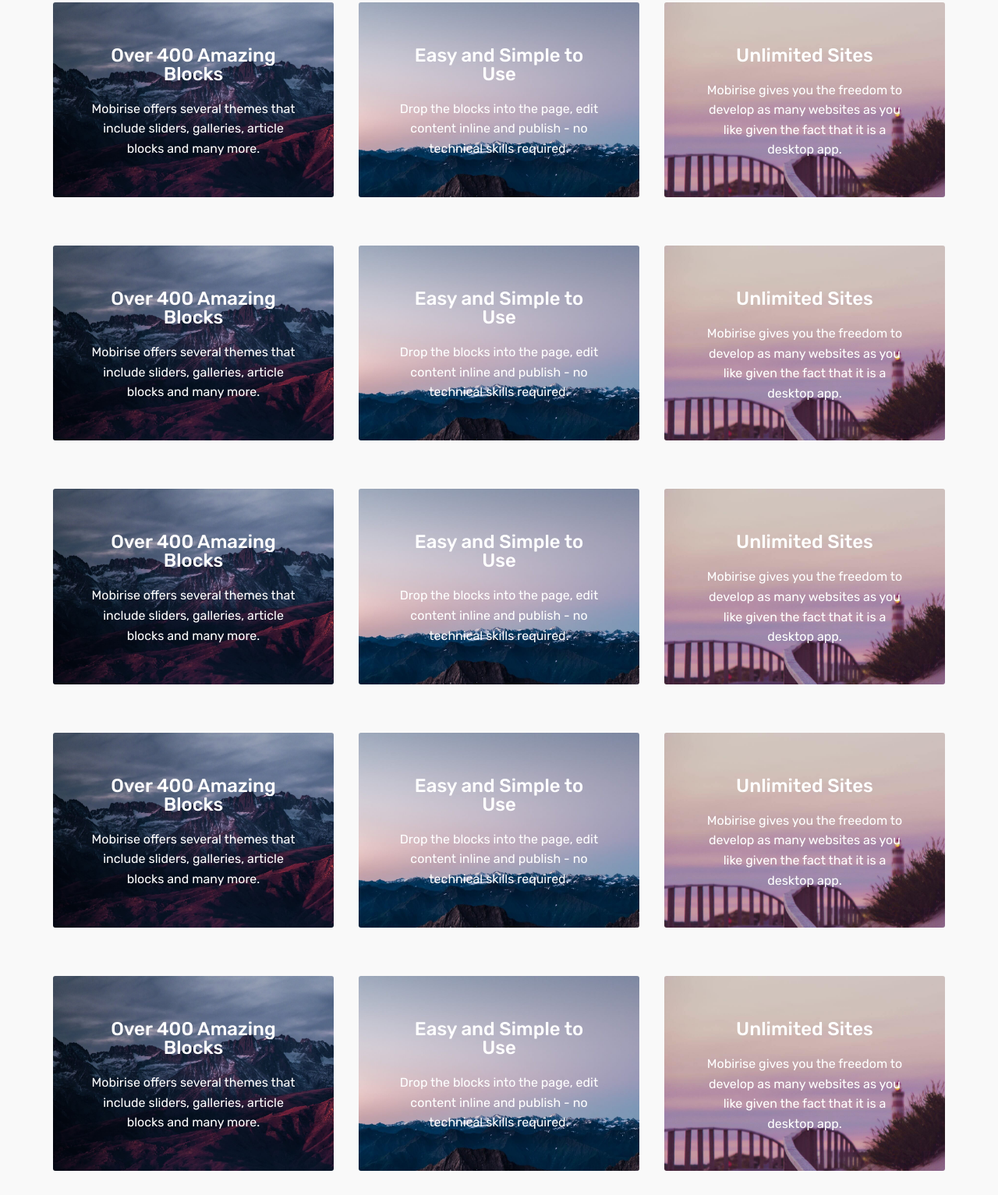
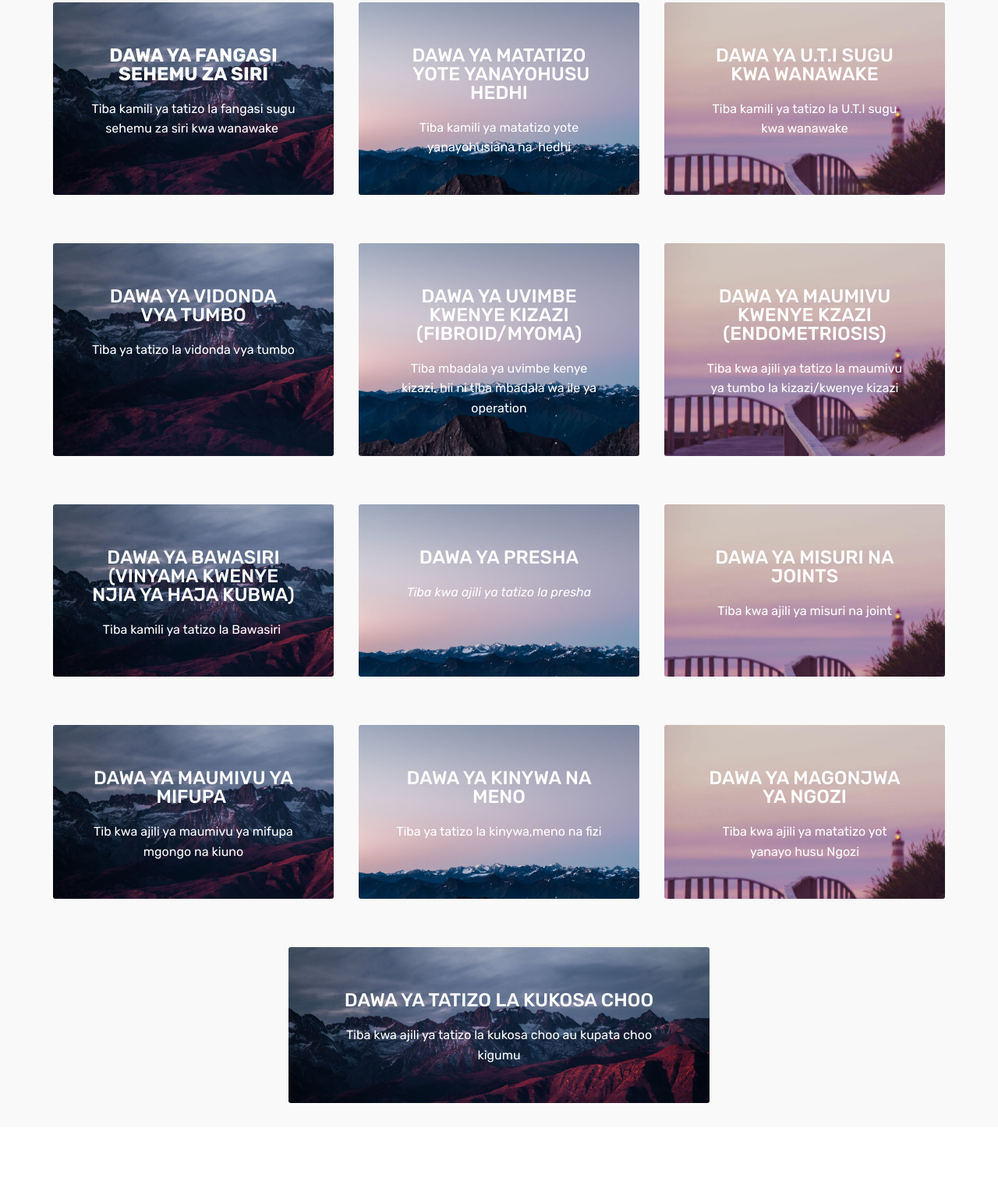
Before and after one commit to mwanaja/mwanajamii, a plain HTML site: page page3.html in a window 1280 px wide. Shown: the part 110-1643 px from the top of the page at 78% size. After the commit the page ends 1556 px from the top, so only its background shows below. Drawn offline with Linux system fonts and the light colour scheme.

Commit message:
create github pages

```diff
--- a/assets/mobirise/css/mbr-additional.css
+++ b/assets/mobirise/css/mbr-additional.css
@@ -1862,6 +1862,9 @@ body {
   width: auto;
   max-width: 600px;
 }
+.cid-qW6Vb8uvqr H4 {
+  text-align: center;
+}
 .cid-qW6YN7fVVB {
   padding-top: 15px;
   padding-bottom: 15px;
--- a/page3.html
+++ b/page3.html
@@ -33,39 +33,32 @@
                 <div class="card-img">
                     <img src="assets/images/jumbotron.jpg" alt="Mobirise">
                 </div>
-                <h4 class="card-title py-2 mbr-fonts-style display-5">
-                    Over 400 Amazing Blocks
-                </h4>
+                <h4 class="card-title py-2 mbr-fonts-style display-5"><strong>
+                    DAWA YA FANGASI SEHEMU ZA SIRI</strong></h4>
                 <p class="mbr-text mbr-fonts-style display-7">
-                    Mobirise offers several themes that include sliders, galleries, article blocks and many more.
-                </p>
+                    Tiba kamili ya tatizo la fangasi sugu sehemu za siri kwa wanawake&nbsp;<br></p>
             </div>
             <div class="card col-12 col-md-6 p-5 m-3 align-center col-lg-4">
                 <div class="card-img">
                     <img src="assets/images/jumbotron2.jpg" alt="Mobirise">
                 </div>
-                <h4 class="card-title py-2 mbr-fonts-style display-5">
-                    Easy and Simple to Use
-                </h4>
+                <h4 class="card-title py-2 mbr-fonts-style display-5">DAWA YA MATATIZO &nbsp;YOTE YANAYOHUSU HEDHI</h4>
                 <p class="mbr-text mbr-fonts-style display-7">
-                    Drop the blocks into the page, edit content inline and publish - no technical skills required.
-                </p>
+                    Tiba kamili ya matatizo yote yanayohusiana na &nbsp;hedhi</p>
             </div>
             <div class="card col-12 col-md-6 p-5 m-3 align-center col-lg-4">
                 <div class="card-img">
                     <img src="assets/images/background5.jpg" alt="Mobirise">
                 </div>
                 <h4 class="card-title py-2 mbr-fonts-style display-5">
-                    Unlimited Sites
-                </h4>
+                    DAWA YA U.T.I SUGU KWA WANAWAKE</h4>
                 <p class="mbr-text mbr-fonts-style display-7">
-                    Mobirise gives you the freedom to develop as many websites as you like given the fact that it is a desktop app.
-                </p>
+                    Tiba kamili ya tatizo la U.T.I sugu kwa wanawake</p>
             </div>
         </div>
 </div></section>
 
-<section class="engine"><a href="https://mobirise.me/w">free html5 templates</a></section><section class="features13 cid-qW6YN7fVVB" id="features13-o">
+<section class="engine"><a href="https://mobirise.me/m">web design templates</a></section><section class="features13 cid-qW6YN7fVVB" id="features13-o">
 
 
 
@@ -76,36 +69,27 @@
         <div class="media-container-row container">
             <div class="card col-12 col-md-6 p-5 m-3 align-center col-lg-4">
                 <div class="card-img">
-                    <img src="assets/images/jumbotron0.jpg" alt="Mobirise">
+                    <img src="assets/images/jumbotron3.jpg" alt="Mobirise">
                 </div>
-                <h4 class="card-title py-2 mbr-fonts-style display-5">
-                    Over 400 Amazing Blocks
-                </h4>
+                <h4 class="card-title py-2 mbr-fonts-style display-5">DAWA YA VIDONDA VYA TUMBO</h4>
                 <p class="mbr-text mbr-fonts-style display-7">
-                    Mobirise offers several themes that include sliders, galleries, article blocks and many more.
-                </p>
+                    Tiba ya tatizo la vidonda vya tumbo</p>
             </div>
             <div class="card col-12 col-md-6 p-5 m-3 align-center col-lg-4">
                 <div class="card-img">
-                    <img src="assets/images/jumbotron21.jpg" alt="Mobirise">
+                    <img src="assets/images/jumbotron24.jpg" alt="Mobirise">
                 </div>
-                <h4 class="card-title py-2 mbr-fonts-style display-5">
-                    Easy and Simple to Use
-                </h4>
+                <h4 class="card-title py-2 mbr-fonts-style display-5">DAWA YA UVIMBE KWENYE KIZAZI<br>(FIBROID/MYOMA)</h4>
                 <p class="mbr-text mbr-fonts-style display-7">
-                    Drop the blocks into the page, edit content inline and publish - no technical skills required.
-                </p>
+                    Tiba mbadala ya uvimbe kenye kizazi. hii ni tiba mbadala wa ile ya operation</p>
             </div>
             <div class="card col-12 col-md-6 p-5 m-3 align-center col-lg-4">
                 <div class="card-img">
-                    <img src="assets/images/background52.jpg" alt="Mobirise">
+                    <img src="assets/images/background55.jpg" alt="Mobirise">
                 </div>
-                <h4 class="card-title py-2 mbr-fonts-style display-5">
-                    Unlimited Sites
-                </h4>
+                <h4 class="card-title py-2 mbr-fonts-style display-5">DAWA YA MAUMIVU KWENYE KZAZI<br>(ENDOMETRIOSIS)</h4>
                 <p class="mbr-text mbr-fonts-style display-7">
-                    Mobirise gives you the freedom to develop as many websites as you like given the fact that it is a desktop app.
-                </p>
+                    Tiba kwa ajili ya tatizo la maumivu ya tumbo la kizazi/kwenye kizazi</p>
             </div>
         </div>
 </div></section>
@@ -121,36 +105,26 @@
         <div class="media-container-row container">
             <div class="card col-12 col-md-6 p-5 m-3 align-center col-lg-4">
                 <div class="card-img">
-                    <img src="assets/images/jumbotron0.jpg" alt="Mobirise">
+                    <img src="assets/images/jumbotron3.jpg" alt="Mobirise">
                 </div>
-                <h4 class="card-title py-2 mbr-fonts-style display-5">
-                    Over 400 Amazing Blocks
-                </h4>
+                <h4 class="card-title py-2 mbr-fonts-style display-5">DAWA YA BAWASIRI<br>(VINYAMA KWENYE NJIA YA HAJA KUBWA)</h4>
                 <p class="mbr-text mbr-fonts-style display-7">
-                    Mobirise offers several themes that include sliders, galleries, article blocks and many more.
-                </p>
+                    Tiba kamili ya tatizo la Bawasiri&nbsp;</p>
             </div>
             <div class="card col-12 col-md-6 p-5 m-3 align-center col-lg-4">
                 <div class="card-img">
-                    <img src="assets/images/jumbotron21.jpg" alt="Mobirise">
+                    <img src="assets/images/jumbotron24.jpg" alt="Mobirise">
                 </div>
-                <h4 class="card-title py-2 mbr-fonts-style display-5">
-                    Easy and Simple to Use
-                </h4>
-                <p class="mbr-text mbr-fonts-style display-7">
-                    Drop the blocks into the page, edit content inline and publish - no technical skills required.
-                </p>
+                <h4 class="card-title py-2 mbr-fonts-style display-5">DAWA YA PRESHA</h4>
+                <p class="mbr-text mbr-fonts-style display-7"><em>
+                    Tiba kwa ajili ya tatizo la presha</em></p>
             </div>
             <div class="card col-12 col-md-6 p-5 m-3 align-center col-lg-4">
                 <div class="card-img">
-                    <img src="assets/images/background52.jpg" alt="Mobirise">
+                    <img src="assets/images/background55.jpg" alt="Mobirise">
                 </div>
-                <h4 class="card-title py-2 mbr-fonts-style display-5">
-                    Unlimited Sites
-                </h4>
-                <p class="mbr-text mbr-fonts-style display-7">
-                    Mobirise gives you the freedom to develop as many websites as you like given the fact that it is a desktop app.
-                </p>
+                <h4 class="card-title py-2 mbr-fonts-style display-5">DAWA YA MISURI NA JOINTS</h4>
+                <p class="mbr-text mbr-fonts-style display-7">Tiba kwa ajili ya misuri na joint</p>
             </div>
         </div>
 </div></section>
@@ -166,36 +140,30 @@
         <div class="media-container-row container">
             <div class="card col-12 col-md-6 p-5 m-3 align-center col-lg-4">
                 <div class="card-img">
-                    <img src="assets/images/jumbotron0.jpg" alt="Mobirise">
+                    <img src="assets/images/jumbotron3.jpg" alt="Mobirise">
                 </div>
                 <h4 class="card-title py-2 mbr-fonts-style display-5">
-                    Over 400 Amazing Blocks
-                </h4>
+                    DAWA YA MAUMIVU YA MIFUPA&nbsp;</h4>
                 <p class="mbr-text mbr-fonts-style display-7">
-                    Mobirise offers several themes that include sliders, galleries, article blocks and many more.
-                </p>
+                    Tib kwa ajili ya maumivu ya mifupa mgongo na kiuno</p>
             </div>
             <div class="card col-12 col-md-6 p-5 m-3 align-center col-lg-4">
                 <div class="card-img">
-                    <img src="assets/images/jumbotron21.jpg" alt="Mobirise">
+                    <img src="assets/images/jumbotron24.jpg" alt="Mobirise">
                 </div>
                 <h4 class="card-title py-2 mbr-fonts-style display-5">
-                    Easy and Simple to Use
-                </h4>
+                    DAWA YA KINYWA NA MENO</h4>
                 <p class="mbr-text mbr-fonts-style display-7">
-                    Drop the blocks into the page, edit content inline and publish - no technical skills required.
-                </p>
+                    Tiba ya tatizo la kinywa,meno na fizi</p>
             </div>
             <div class="card col-12 col-md-6 p-5 m-3 align-center col-lg-4">
                 <div class="card-img">
-                    <img src="assets/images/background52.jpg" alt="Mobirise">
+                    <img src="assets/images/background55.jpg" alt="Mobirise">
                 </div>
                 <h4 class="card-title py-2 mbr-fonts-style display-5">
-                    Unlimited Sites
-                </h4>
+                    DAWA YA MAGONJWA YA NGOZI</h4>
                 <p class="mbr-text mbr-fonts-style display-7">
-                    Mobirise gives you the freedom to develop as many websites as you like given the fact that it is a desktop app.
-                </p>
+                    Tiba kwa ajili ya matatizo yot yanayo husu Ngozi</p>
             </div>
         </div>
 </div></section>
@@ -209,39 +177,16 @@
 
 
         <div class="media-container-row container">
-            <div class="card col-12 col-md-6 p-5 m-3 align-center col-lg-4">
+            <div class="card col-12 col-md-6 p-5 m-3 align-center">
                 <div class="card-img">
-                    <img src="assets/images/jumbotron0.jpg" alt="Mobirise">
+                    <img src="assets/images/jumbotron3.jpg" alt="Mobirise">
                 </div>
-                <h4 class="card-title py-2 mbr-fonts-style display-5">
-                    Over 400 Amazing Blocks
-                </h4>
+                <h4 class="card-title py-2 mbr-fonts-style display-5">DAWA YA TATIZO LA KUKOSA CHOO</h4>
                 <p class="mbr-text mbr-fonts-style display-7">
-                    Mobirise offers several themes that include sliders, galleries, article blocks and many more.
-                </p>
+                    Tiba kwa ajili ya tatizo la kukosa choo au kupata choo kigumu</p>
             </div>
-            <div class="card col-12 col-md-6 p-5 m-3 align-center col-lg-4">
-                <div class="card-img">
-                    <img src="assets/images/jumbotron21.jpg" alt="Mobirise">
-                </div>
-                <h4 class="card-title py-2 mbr-fonts-style display-5">
-                    Easy and Simple to Use
-                </h4>
-                <p class="mbr-text mbr-fonts-style display-7">
-                    Drop the blocks into the page, edit content inline and publish - no technical skills required.
-                </p>
-            </div>
-            <div class="card col-12 col-md-6 p-5 m-3 align-center col-lg-4">
-                <div class="card-img">
-                    <img src="assets/images/background52.jpg" alt="Mobirise">
-                </div>
-                <h4 class="card-title py-2 mbr-fonts-style display-5">
-                    Unlimited Sites
-                </h4>
-                <p class="mbr-text mbr-fonts-style display-7">
-                    Mobirise gives you the freedom to develop as many websites as you like given the fact that it is a desktop app.
-                </p>
-            </div>
+
+
         </div>
 </div></section>
 
```
Also changed, not shown: index.html (+1 -1 lines), page1.html (+2 -2 lines), page2.html (+2 -2 lines), assets/images/background55.jpg (added), assets/images/jumbotron24.jpg (added), assets/images/jumbotron3.jpg (added), 1 other file.
